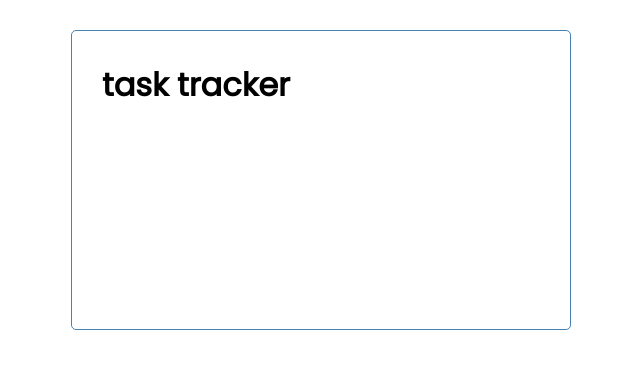
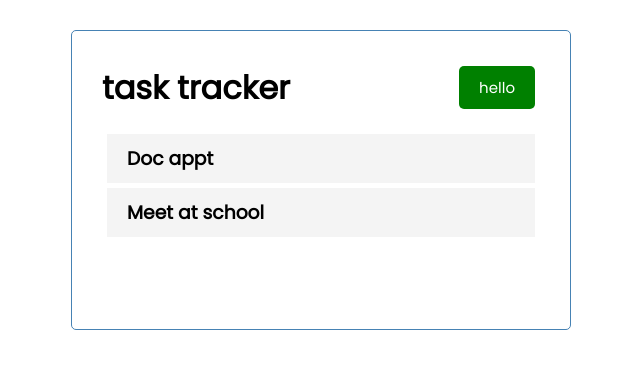
Before and after one commit to found-james/react-task-tracker, a React (Create React App) app: page / in a window 1280 px wide. Shown: the top 368 px of the page, without its empty margins (319-959 px from the left). Built offline with nearby package versions, Linux system fonts and the light colour scheme.

Commit message:
create Tasks and Task component

```diff
--- a/src/App.js
+++ b/src/App.js
@@ -1,9 +1,27 @@
+import { useState } from 'react'
 import Header from './components/Header'
+import Tasks from './components/Tasks'
+
 
 const App = () => {
+  const [tasks, setTasks] = useState([
+    {
+        id: 1,
+        text: 'Doc appt',
+        day: 'feb. 5',
+        reminder: true
+    },
+    {
+        id: 2,
+        text: 'Meet at school',
+        day: 'feb. 6',
+        reminder: true
+    }
+])
   return (
     <div className="container">
         <Header />
+        <Tasks tasks={tasks}/>
     </div>
   );
 }
--- /dev/null
+++ b/src/components/Button.js
@@ -0,0 +1,28 @@
+import PropTypes from 'prop-types'
+
+const Button = ({ color, text }) => {
+    const clicked = () => {
+        console.log('back to this shit')
+    }
+
+    return <button onClick={clicked}
+                   style={{backgroundColor: color }}
+                   className='btn'>
+                    {text}
+           </button>
+}
+
+Button.deafultProps = {
+    color: 'steelblue'
+}
+
+Button.propTypes = {
+    text: PropTypes.string,
+    color: PropTypes.string,
+    clicked: PropTypes.func
+}
+export default Button
+
+// arg has props destructured
+// const color = this.props.color
+// const text = this.props.text
--- a/src/components/Header.js
+++ b/src/components/Header.js
@@ -1,10 +1,12 @@
 import React from 'react'
 import PropTypes from 'prop-types'
+import Button from './Button'
 
 const Header = ({ title }) => {
   return (
-    <header>
+    <header className='header'>
         <h1>{title}</h1>
+        <Button color='green' text='hello' />
     </header>
   )
 }
--- /dev/null
+++ b/src/components/Task.js
@@ -0,0 +1,9 @@
+const Task = ({task}) => {
+    return (
+        <div className='task'>
+            <h3>{task.text}</h3>
+        </div>
+    )
+}
+
+export default Task
--- /dev/null
+++ b/src/components/Tasks.js
@@ -0,0 +1,14 @@
+import Task from './Task'
+
+const Tasks = ({ tasks }) => {
+
+    return (
+        <>
+            {tasks.map((task) => (
+                <Task key={task.id} task={task}/>
+            ))}
+        </>
+    )
+}
+
+export default Tasks
```
